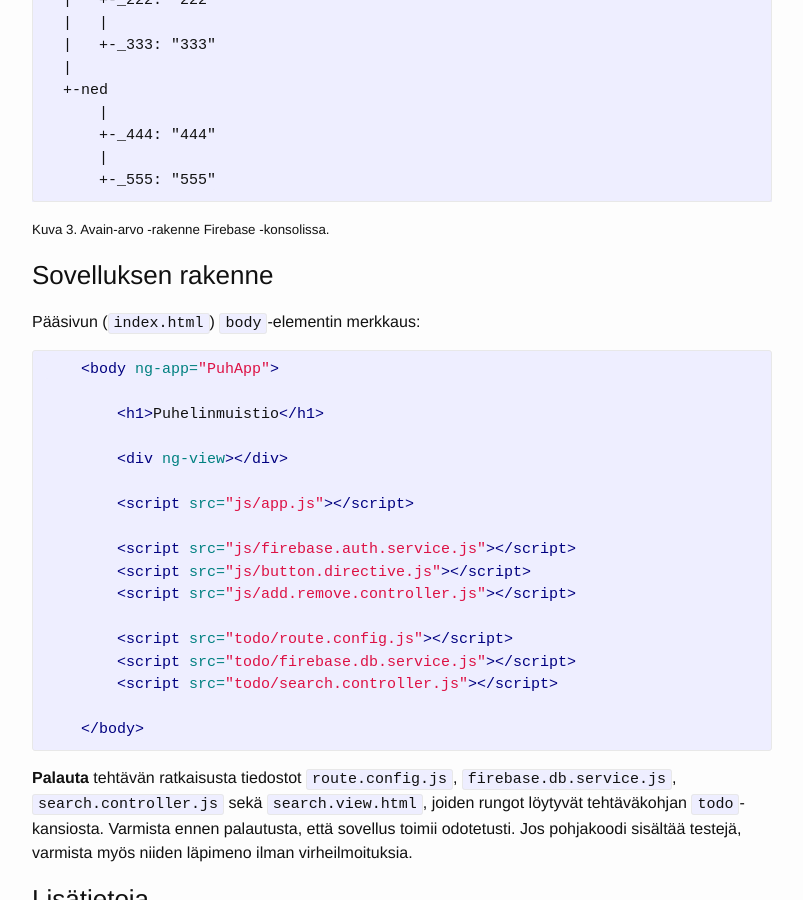
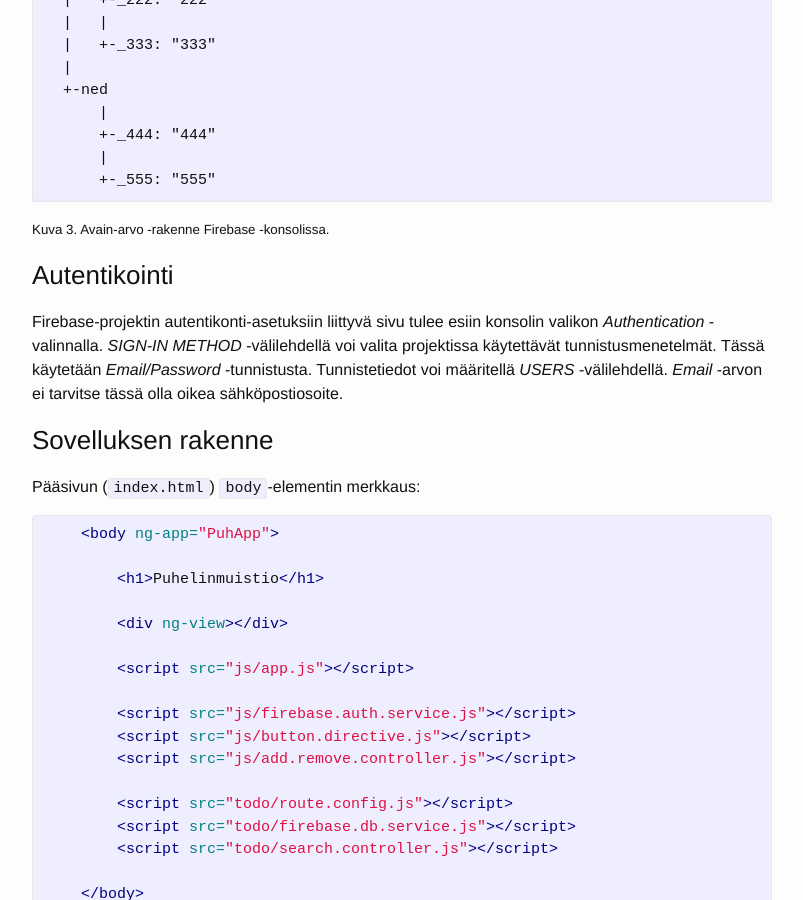
Before and after one commit to timedu/wso, a Jekyll site: the page built from _osa5/tehtava56.md, in a window 1280 px wide and 900 px high, scrolled down 2177 px. Shown: the whole window, without its empty margins (238-1041 px from the left). Built offline with Jekyll 4.4.1, drawn with Linux system fonts in a browser that asks for light colours.

Commit message:
ex5.6 auth

```diff
--- a/_osa5/tehtava56.md
+++ b/_osa5/tehtava56.md
@@ -38,7 +38,6 @@ Kun käyttäjä on kirjautunut, sovelluksen näkymiin voidaan siirtyä painikkei
 
 
 ### Tietokanta
-
 
 [Firebase-tietokanta][firebase-db] on avain-arvo -tyyppinen, missä arvo voi muodostua  avain-arvo -pareista. Tietokantaan ei voi sellaisenaan tallettaa taulukko -tyyppistä tietoa eikä tietävästi ole [kovin suositeltavaa][array-practices] käyttää nollasta lähteviä juoksevia numeerisia avaimia.
 
@@ -90,6 +89,10 @@ puhelinmuistio-5e3d9
 
 <small>Kuva 3. Avain-arvo -rakenne Firebase -konsolissa.</small>
 
+### Autentikointi
+
+Firebase-projektin autentikonti-asetuksiin liittyvä sivu tulee esiin konsolin valikon *Authentication* -valinnalla. *SIGN-IN METHOD* -välilehdellä voi valita projektissa käytettävät tunnistusmenetelmät. Tässä käytetään *Email/Password* -tunnistusta.  Tunnistetiedot voi määritellä *USERS* -välilehdellä. *Email* -arvon ei tarvitse tässä olla oikea sähköpostiosoite.
+
 ### Sovelluksen rakenne
 
 Pääsivun (`index.html`) `body`-elementin merkkaus:
```
